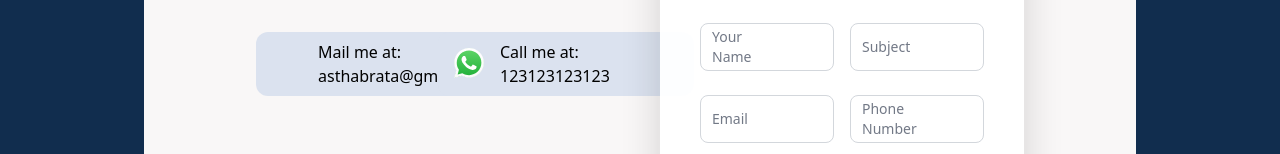
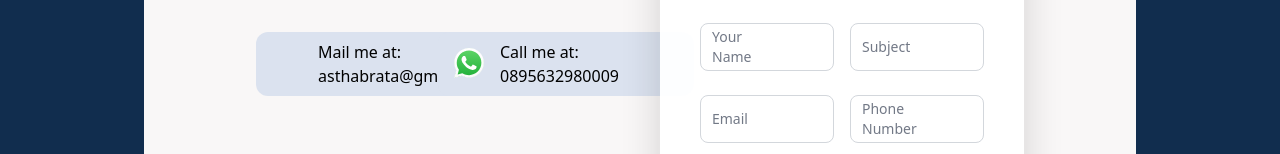
Before and after one commit to Fiorezarn/asthabrata, a React (Vite) app: page /contact in a window 1280 px wide. Shown: the part 393-547 px from the top of the page. Built offline with nearby package versions, Linux system fonts and the light colour scheme; some icons are missing.

Commit message:
Update Contact.jsx

```diff
--- a/src/components/Contact.jsx
+++ b/src/components/Contact.jsx
@@ -31,7 +31,7 @@ const Contact = () => {
                 <Icon className="text-3xl mt-3" icon="logos:whatsapp-icon" />
                 <div className="my-1">
                   <p className="text-black">Call me at:</p>
-                  <a href="mailto:fiorezarn@gmail.com">123123123123</a>
+                  <a href="https://wa.me/+62895632980009">0895632980009</a>
                 </div>
               </div>
             </div>
```
